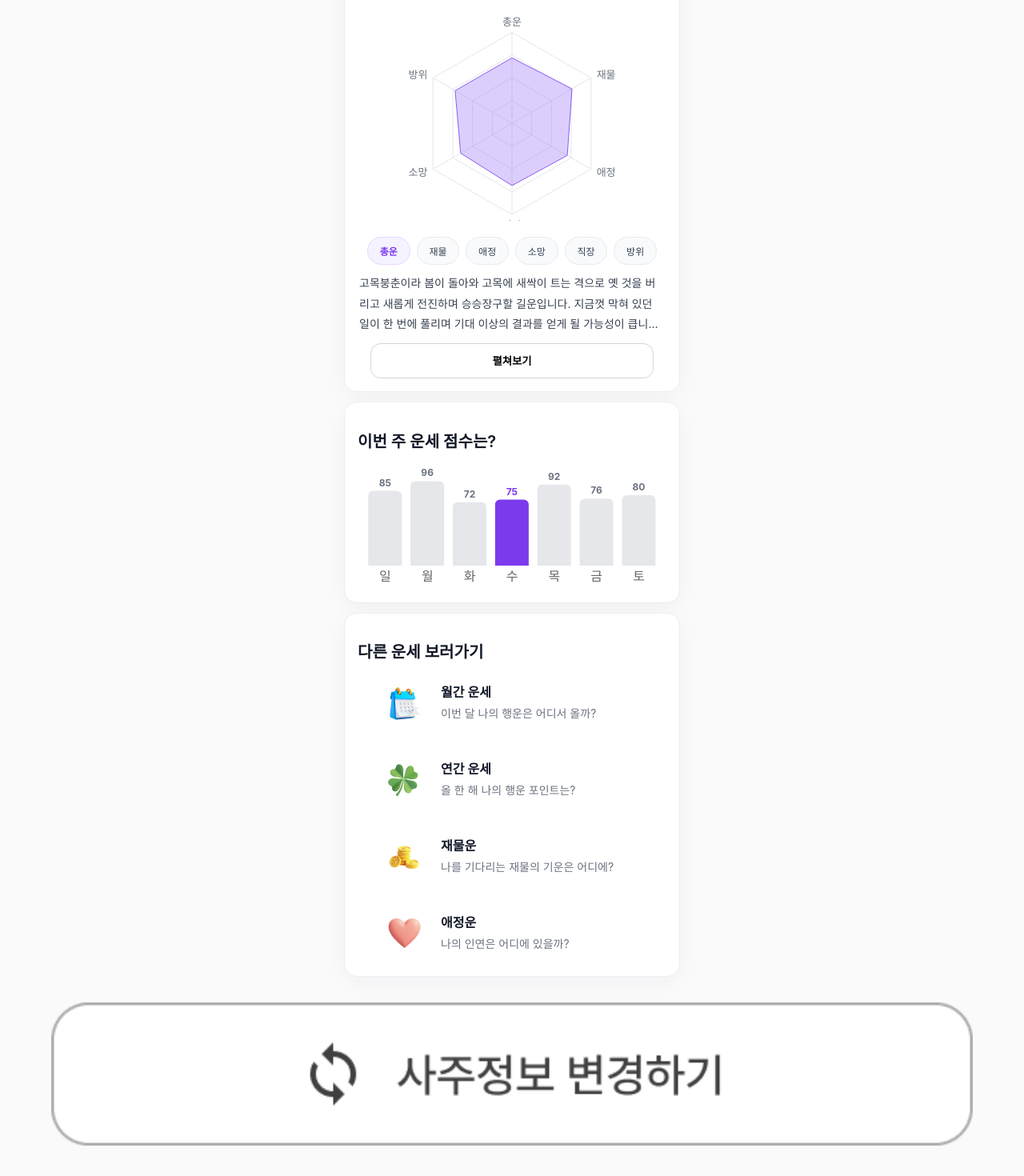
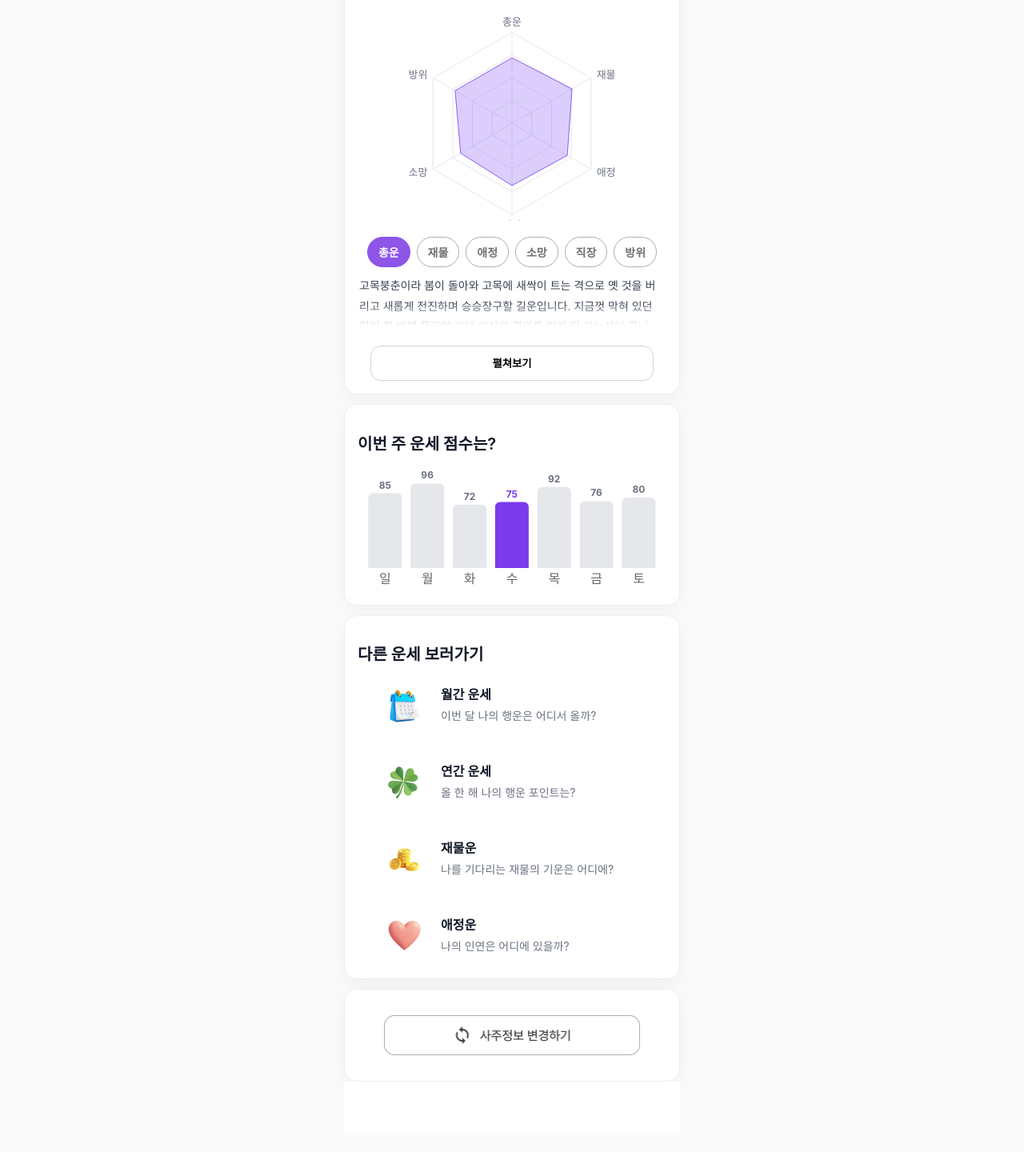
Before and after one commit to Newt-JH/today-fortune, a Next.js app: page /result in a window 1280 px wide. Shown: the part 726-2196 px from the top of the page at 80% size. After the commit the page ends 2166 px from the top, so only its background shows below. Built offline with nearby package versions, Linux system fonts and the light colour scheme; a web font is replaced by a local one.

Commit message:
UI 다듬기

```diff
--- a/src/components/Result.tsx
+++ b/src/components/Result.tsx
@@ -290,23 +290,28 @@ function ExpandableText({
     useEffect(() => {
       if (!ref.current) return;
       const el = ref.current;
-    // 미리보기 상태에서 실제로 3줄을 넘는지 감지
       if (!expanded) {
         const isOverflow = el.scrollHeight > el.clientHeight + 1;
         setOverflow(isOverflow);
       } else {
-      setOverflow(true); // 펼친 상태에선 접기 버튼 노출
+        setOverflow(true);
       }
     }, [text, expanded]);
 
     return (
       <>
+        <div className={styles.detailWrap}>
           <div
             ref={ref}
             className={`${styles.detailText} ${expanded ? "" : styles.clamp3}`}
           >
             {text}
           </div>
+
+          {/* ⬇️ 미리보기 상태일 때만 페이드 오버레이 */}
+          {!expanded && overflow && <div className={styles.textFade} />}
+        </div>
+
         <div className={styles.expandWrap}>
           {overflow && (
             <button className={styles.outlineBtn} onClick={onToggle}>
@@ -317,6 +322,7 @@ function ExpandableText({
       </>
     );
   }
+
 
 // ===== 메인 컴포넌트 =====
 export default function Result({ data = MOCK }: { data?: ResultData }) {
@@ -596,8 +602,9 @@ export default function Result({ data = MOCK }: { data?: ResultData }) {
         </SectionCard>
 
         {/* CTA (이미지 버튼) */}
-        <div className={styles.ctaWrap} onClick={() => router.push("/info")}>
-          <button className={styles.ctaBtn}>
+        <section className={styles.card}>
+            <div className={styles.ctaCenter}>
+                <button className={styles.ctaBtn} /* onClick={... 네가 걸어둔 핸들러 유지 */>
                     <img
                         src="/changeButton.png"
                         alt="사주정보 변경하기"
@@ -605,6 +612,9 @@ export default function Result({ data = MOCK }: { data?: ResultData }) {
                     />
                  </button>
             </div>
+              </section>
+
+              <div className={styles.bottomWhite} />
       </main>
     </div>
   );
--- a/src/css/Result.module.css
+++ b/src/css/Result.module.css
@@ -135,22 +135,48 @@ border:1px solid #E9D5FF; padding:6px 10px; border-radius:999px; font-size:12px;
     width: 100%;
     text-align: center;
     padding: 8px 0;              /* 높이 통일 */
-    font-size: 12px;
+    font-size: 14px;
     border-radius: 999px;
-    border: 1px solid #E9EAF0;
-    background: #F9FAFB;
-    color: #334155;
+    border: 1px solid #AEAEAE;
+    background: #FFF;
+    color: #707070;
+    font-weight:700;
   }
   .tabActive{
-    background:#F5F3FF;
-    color:#7C3AED;
-    border-color:#E9D5FF;
+    background:#8D55E8;
+    color:#fff;
+    border-color:#8D55E8;
     font-weight:700;
+    font-size: 14px;
   }
 
 /* 상세 텍스트 */
 .detailText { margin-top:10px; font-size:14px; line-height:1.8; color:#374151; white-space:normal; padding:0 2px; }
-.clamp3 { display:-webkit-box; -webkit-line-clamp:3; -webkit-box-orient:vertical; overflow:hidden; }
+/* 상세 텍스트 래퍼: 페이드 오버레이를 얹기 위한 컨테이너 */
+.detailWrap {
+    position: relative;
+  }
+
+  /* 3줄 미리보기 (기존과 동일) */
+  .clamp3 {
+    display: -webkit-box;
+    -webkit-line-clamp: 3;
+    -webkit-box-orient: vertical;
+    overflow: hidden;
+  }
+
+  /* 아래가 흐려지듯 사라지는 페이드 */
+  .textFade {
+    position: absolute;
+    left: 0;
+    right: 0;
+    bottom: 0;
+    height: 42px; /* 필요시 36~48px 사이로 조절 */
+    background: linear-gradient(180deg, rgba(255,255,255,0) 0%, #fff 70%);
+    pointer-events: none; /* 클릭 막지 않도록 */
+    border-bottom-left-radius: 12px;   /* 카드 곡률과 어울리게(선택) */
+    border-bottom-right-radius: 12px;
+  }
 .expandWrap { display:grid; place-items:center; margin-top:12px; padding:0 16px; }
 .outlineBtn { width:100%; height:44px; border-radius:13px; border:1px solid #D1D5DB; background:#fff; font-weight:700; }
 
@@ -218,15 +244,25 @@ border:1px solid #E9D5FF; padding:6px 10px; border-radius:999px; font-size:12px;
     padding: 20px 0 40px;
   }
 
-  .ctaBtn {
-    background: none;
-    border: none;
-    padding: 0;
-    cursor: pointer;
-  }
+/* 마지막 카드(CTA)와 하단 흰 배경이 자연스럽게 이어지도록 */
+.card:last-of-type { margin-bottom: 0; }
 
-  .ctaImg {
-    display: block;
-    width: 90vw;   /* 필요에 맞게 조정 */
-    height: auto;
-  }
+/* 하단 풀블리드 흰 바닥 */
+.bottomWhite {
+  margin: 0 -16px;             /* body 좌우 패딩 무시 → 화면 가득 */
+  background: #fff;
+  padding-bottom: max(32px, env(safe-area-inset-bottom)); /* 하단 여백 + iOS safe area */
+  /* 페이지가 짧아도 느낌 좋게 약간의 높이 확보 */
+  min-height: 64px;
+}
+
+/* CTA 내부 기존 정렬 */
+.ctaCenter {
+  display: flex;
+  justify-content: center;
+  padding: 16px 0;
+  max-width: 340px;
+  margin: 0 auto;
+}
+.ctaBtn { background:none; border:none; padding:0; cursor:pointer; }
+.ctaImg { display:block; width:320px; height:auto; }
```
Lines whose indentation alone changed are shown as unchanged.
